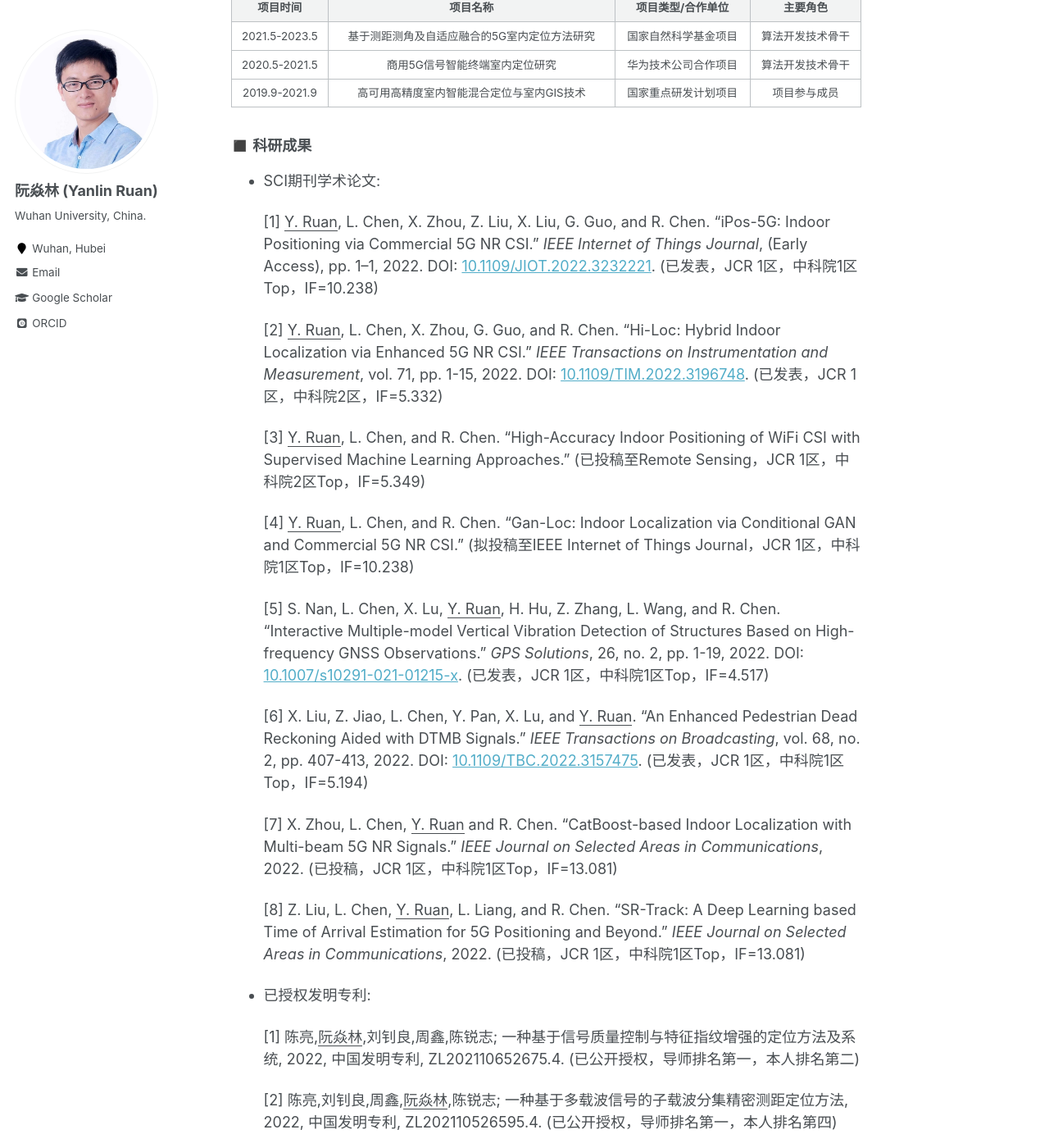
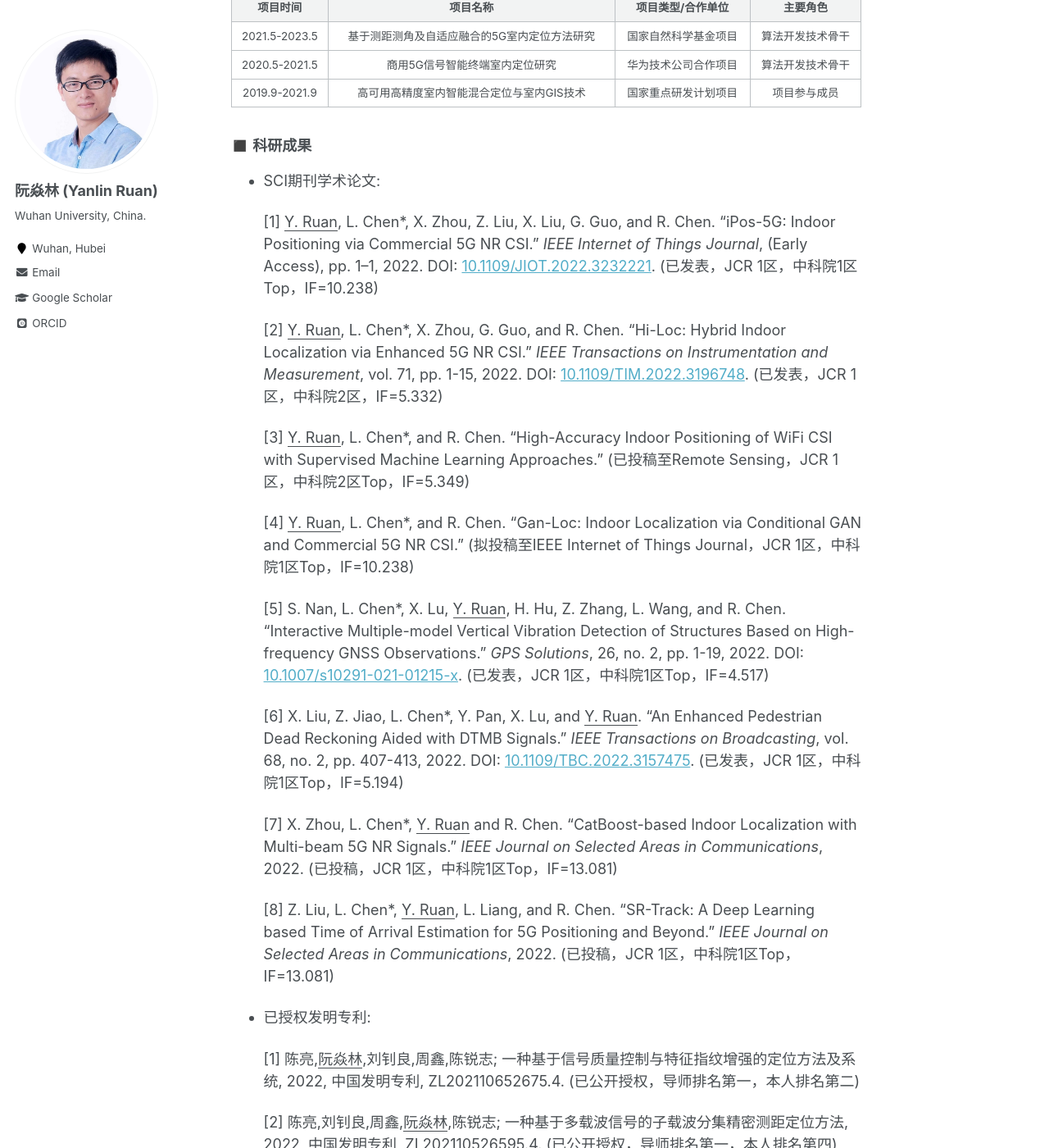
Before and after one commit to whuryl/whuryl.github.io, a Jekyll site: the page built from _pages/about.md, in a window 1280 px wide and 1400 px high, scrolled down 899 px. Shown: the whole window at 82% size. Built offline with Jekyll 4.4.1, drawn with Linux system fonts in a browser that asks for light colours; some web fonts are replaced; some of the changed text lies outside the part shown.

```diff
--- a/_pages/about.md
+++ b/_pages/about.md
@@ -45,21 +45,21 @@ redirect_from:
 
 * SCI期刊学术论文:
 
-  [1]	<u>Y. Ruan</u>, L. Chen, X. Zhou, Z. Liu, X. Liu, G. Guo, and R. Chen. "iPos-5G: Indoor Positioning via Commercial 5G NR CSI." *IEEE Internet of Things Journal*, (Early Access), pp. 1–1, 2022. DOI: [10.1109/JIOT.2022.3232221](https://doi.org/10.1109/JIOT.2022.3232221). (已发表，JCR 1区，中科院1区Top，IF=10.238)
+  [1]	<u>Y. Ruan</u>, L. Chen\*, X. Zhou, Z. Liu, X. Liu, G. Guo, and R. Chen. "iPos-5G: Indoor Positioning via Commercial 5G NR CSI." *IEEE Internet of Things Journal*, (Early Access), pp. 1–1, 2022. DOI: [10.1109/JIOT.2022.3232221](https://doi.org/10.1109/JIOT.2022.3232221). (已发表，JCR 1区，中科院1区Top，IF=10.238)
 
-  [2]	<u>Y. Ruan</u>, L. Chen, X. Zhou, G. Guo, and R. Chen. "Hi-Loc: Hybrid Indoor Localization via Enhanced 5G NR CSI." *IEEE Transactions on Instrumentation and Measurement*, vol. 71, pp. 1-15, 2022. DOI: [10.1109/TIM.2022.3196748](https://doi.org/10.1109/TIM.2022.3196748). (已发表，JCR 1区，中科院2区，IF=5.332)
+  [2]	<u>Y. Ruan</u>, L. Chen\*, X. Zhou, G. Guo, and R. Chen. "Hi-Loc: Hybrid Indoor Localization via Enhanced 5G NR CSI." *IEEE Transactions on Instrumentation and Measurement*, vol. 71, pp. 1-15, 2022. DOI: [10.1109/TIM.2022.3196748](https://doi.org/10.1109/TIM.2022.3196748). (已发表，JCR 1区，中科院2区，IF=5.332)
 
-  [3]	<u>Y. Ruan</u>, L. Chen, and R. Chen. "High-Accuracy Indoor Positioning of WiFi CSI with Supervised Machine Learning Approaches." (已投稿至Remote Sensing，JCR 1区，中科院2区Top，IF=5.349)
+  [3]	<u>Y. Ruan</u>, L. Chen\*, and R. Chen. "High-Accuracy Indoor Positioning of WiFi CSI with Supervised Machine Learning Approaches." (已投稿至Remote Sensing，JCR 1区，中科院2区Top，IF=5.349)
 
-  [4]	<u>Y. Ruan</u>, L. Chen, and R. Chen. "Gan-Loc: Indoor Localization via Conditional GAN and Commercial 5G NR CSI." (拟投稿至IEEE Internet of Things Journal，JCR 1区，中科院1区Top，IF=10.238)
+  [4]	<u>Y. Ruan</u>, L. Chen\*, and R. Chen. "Gan-Loc: Indoor Localization via Conditional GAN and Commercial 5G NR CSI." (拟投稿至IEEE Internet of Things Journal，JCR 1区，中科院1区Top，IF=10.238)
 
-  [5]	S. Nan, L. Chen, X. Lu, <u>Y. Ruan</u>, H. Hu, Z. Zhang, L. Wang, and R. Chen. "Interactive Multiple-model Vertical Vibration Detection of Structures Based on High-frequency GNSS Observations." *GPS Solutions*, 26, no. 2, pp. 1-19, 2022. DOI: [10.1007/s10291-021-01215-x](https://doi.org/10.1007/s10291-021-01215-x). (已发表，JCR 1区，中科院1区Top，IF=4.517)
+  [5]	S. Nan, L. Chen\*, X. Lu, <u>Y. Ruan</u>, H. Hu, Z. Zhang, L. Wang, and R. Chen. "Interactive Multiple-model Vertical Vibration Detection of Structures Based on High-frequency GNSS Observations." *GPS Solutions*, 26, no. 2, pp. 1-19, 2022. DOI: [10.1007/s10291-021-01215-x](https://doi.org/10.1007/s10291-021-01215-x). (已发表，JCR 1区，中科院1区Top，IF=4.517)
 
-  [6]	X. Liu, Z. Jiao, L. Chen, Y. Pan, X. Lu, and <u>Y. Ruan</u>. "An Enhanced Pedestrian Dead Reckoning Aided with DTMB Signals." *IEEE Transactions on Broadcasting*, vol. 68, no. 2, pp. 407-413, 2022. DOI: [10.1109/TBC.2022.3157475](https://doi.org/10.1109/TBC.2022.3157475). (已发表，JCR 1区，中科院1区Top，IF=5.194)
+  [6]	X. Liu, Z. Jiao, L. Chen\*, Y. Pan, X. Lu, and <u>Y. Ruan</u>. "An Enhanced Pedestrian Dead Reckoning Aided with DTMB Signals." *IEEE Transactions on Broadcasting*, vol. 68, no. 2, pp. 407-413, 2022. DOI: [10.1109/TBC.2022.3157475](https://doi.org/10.1109/TBC.2022.3157475). (已发表，JCR 1区，中科院1区Top，IF=5.194)
 
-  [7]	X. Zhou, L. Chen, <u>Y. Ruan</u> and R. Chen. “CatBoost-based Indoor Localization with Multi-beam 5G NR Signals.” *IEEE Journal on Selected Areas in Communications*, 2022. (已投稿，JCR 1区，中科院1区Top，IF=13.081)
+  [7]	X. Zhou, L. Chen\*, <u>Y. Ruan</u> and R. Chen. “CatBoost-based Indoor Localization with Multi-beam 5G NR Signals.” *IEEE Journal on Selected Areas in Communications*, 2022. (已投稿，JCR 1区，中科院1区Top，IF=13.081)
 
-  [8]	Z. Liu, L. Chen, <u>Y. Ruan</u>, L. Liang, and R. Chen. “SR-Track: A Deep Learning based Time of Arrival Estimation for 5G Positioning and Beyond.” *IEEE Journal on Selected Areas in Communications*, 2022. (已投稿，JCR 1区，中科院1区Top，IF=13.081)
+  [8]	Z. Liu, L. Chen\*, <u>Y. Ruan</u>, L. Liang, and R. Chen. “SR-Track: A Deep Learning based Time of Arrival Estimation for 5G Positioning and Beyond.” *IEEE Journal on Selected Areas in Communications*, 2022. (已投稿，JCR 1区，中科院1区Top，IF=13.081)
 
 
 * 已授权发明专利:
@@ -71,13 +71,13 @@ redirect_from:
 
 * 已发表会议论文:
 
-  [1] Z. Liu, L. Chen, X. Zhou, <u>Y. Ruan</u>, Z. Jiao, and R. Chen. “A Precise Ranging with Subcarrier Diversity for 5g NR Indoor Positioning." *The International Archives of Photogrammetry, Remote Sensing and Spatial Information Sciences*, 46 (2022): 125-131.
+  [1] Z. Liu, L. Chen\*, X. Zhou, <u>Y. Ruan</u>, Z. Jiao, and R. Chen. “A Precise Ranging with Subcarrier Diversity for 5g NR Indoor Positioning." *The International Archives of Photogrammetry, Remote Sensing and Spatial Information Sciences*, 46 (2022): 125-131.
 
-  [2] X. Li, L. Chen, X. Zhou, <u>Y. Ruan</u>, and Z. Liu. "Fusion of 5G Carrier Phase Ranging and 5G CSI Fingerprinting for Indoor Positioning." *The 14th International Conference on Wireless Communications and Signal Processing (WCSP 2022)*, 18 (2022): 78-86.
+  [2] X. Li, L. Chen\*, X. Zhou, <u>Y. Ruan</u>, and Z. Liu. "Fusion of 5G Carrier Phase Ranging and 5G CSI Fingerprinting for Indoor Positioning." *The 14th International Conference on Wireless Communications and Signal Processing (WCSP 2022)*, 18 (2022): 78-86.
 
-  [3] 胡灏,陈亮,刘钊良,焦振航,周鑫,<u>阮焱林</u>. 基于5G信号的室内用户行为感知.*第十三届中国卫星导航年会论文集-S09PNT体系与PNT新技术*.2022:2-8.
+  [3] 胡灏,陈亮\*,刘钊良,焦振航,周鑫,<u>阮焱林</u>. 基于5G信号的室内用户行为感知.*第十三届中国卫星导航年会论文集-S09PNT体系与PNT新技术*.2022:2-8.
 
-  [4] 焦振航,陈亮,卢祥晨,刘钊良,胡灏,<u>阮焱林</u>. 中国数字电视信号辅助的GPS在城市峡谷中的单点定位.*第十三届中国卫星导航年会论文集-S09PNT体系与PNT新技术*.2022:66-73.
+  [4] 焦振航,陈亮\*,卢祥晨,刘钊良,胡灏,<u>阮焱林</u>. 中国数字电视信号辅助的GPS在城市峡谷中的单点定位.*第十三届中国卫星导航年会论文集-S09PNT体系与PNT新技术*.2022:66-73.
 
 ### ◼️ 社会兼职
 
```
